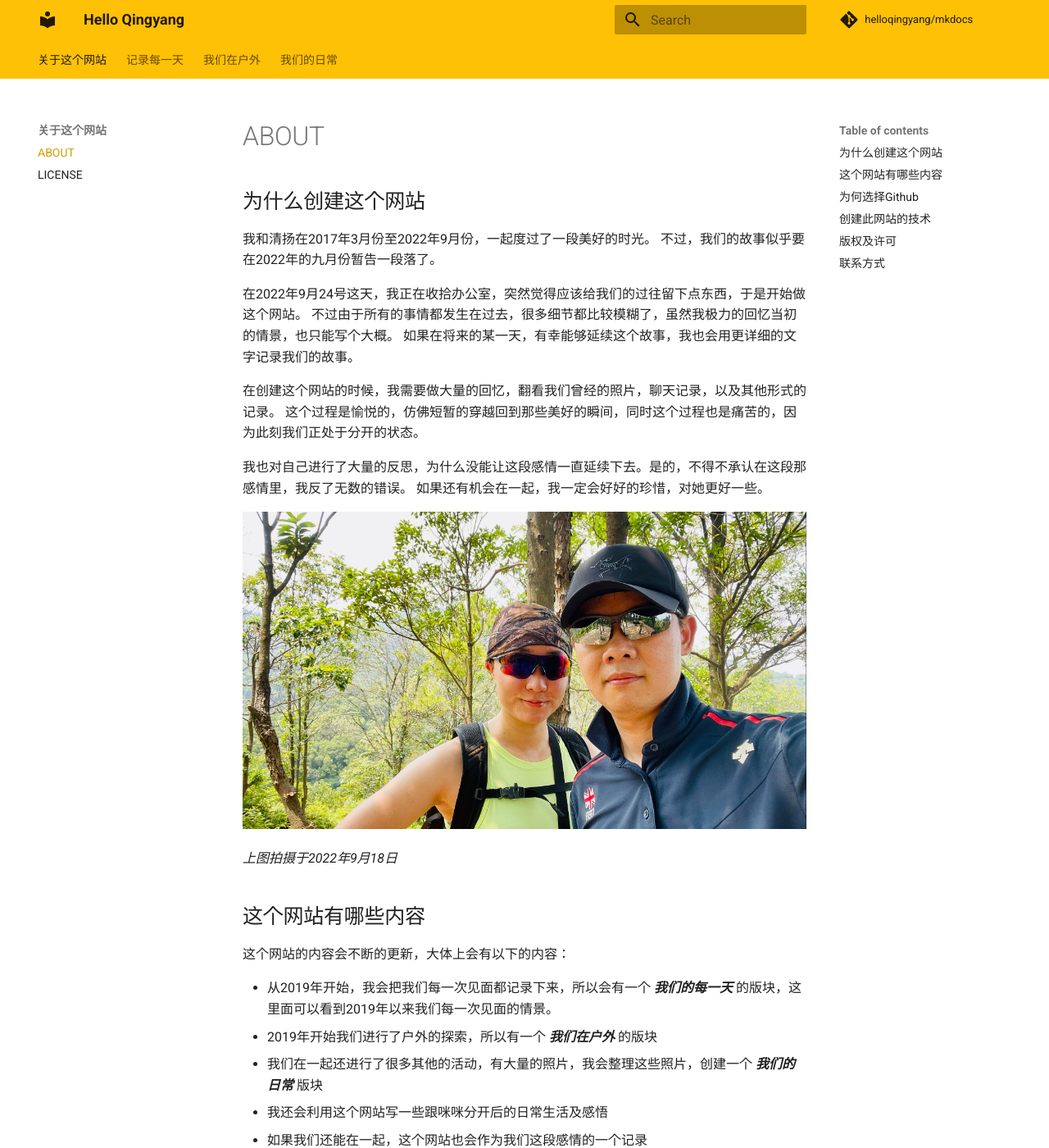
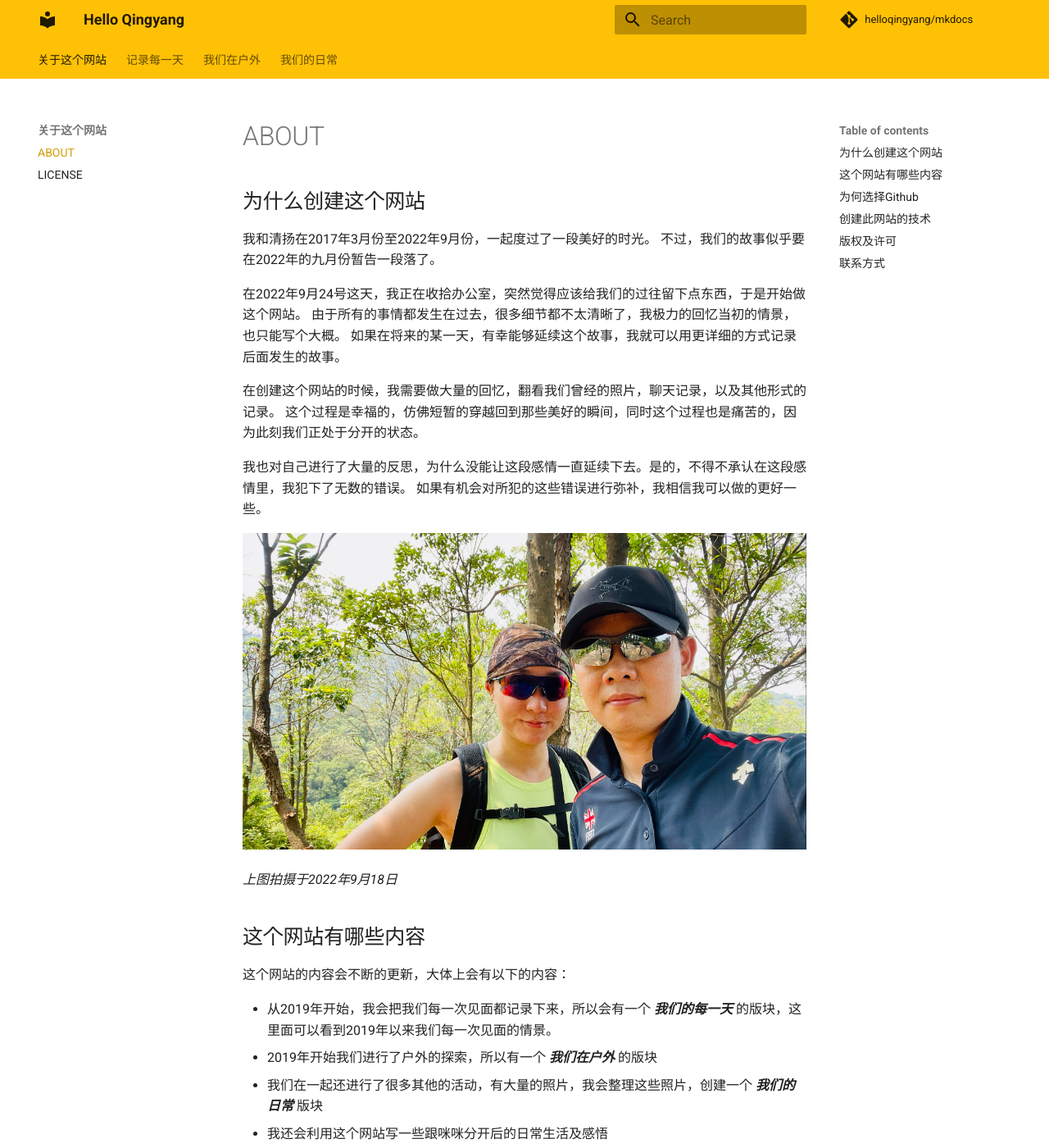
Before and after one commit to helloqingyang/mkdocs, an MkDocs documentation site: the page built from docs/index.md, in a window 1280 px wide and 1400 px high. Shown: the whole window at 82% size. Built offline with MkDocs 1.6.1 and Material for MkDocs 9.7.7, drawn with Linux system fonts in a browser that asks for light colours; a script that is not in the unit is left out; comment, search, counter and statistics services are not loaded; some of the changed text lies outside the part shown.

```diff
--- a/docs/index.md
+++ b/docs/index.md
@@ -4,14 +4,14 @@
 不过，我们的故事似乎要在2022年的九月份暂告一段落了。
 
 在2022年9月24号这天，我正在收拾办公室，突然觉得应该给我们的过往留下点东西，于是开始做这个网站。
-不过由于所有的事情都发生在过去，很多细节都比较模糊了，虽然我极力的回忆当初的情景，也只能写个大概。
-如果在将来的某一天，有幸能够延续这个故事，我也会用更详细的文字记录我们的故事。
+由于所有的事情都发生在过去，很多细节都不太清晰了，我极力的回忆当初的情景，也只能写个大概。
+如果在将来的某一天，有幸能够延续这个故事，我就可以用更详细的方式记录后面发生的故事。
 
 在创建这个网站的时候，我需要做大量的回忆，翻看我们曾经的照片，聊天记录，以及其他形式的记录。
-这个过程是愉悦的，仿佛短暂的穿越回到那些美好的瞬间，同时这个过程也是痛苦的，因为此刻我们正处于分开的状态。
+这个过程是幸福的，仿佛短暂的穿越回到那些美好的瞬间，同时这个过程也是痛苦的，因为此刻我们正处于分开的状态。
 
-我也对自己进行了大量的反思，为什么没能让这段感情一直延续下去。是的，不得不承认在这段那感情里，我反了无数的错误。
-如果还有机会在一起，我一定会好好的珍惜，对她更好一些。
+我也对自己进行了大量的反思，为什么没能让这段感情一直延续下去。是的，不得不承认在这段感情里，我犯下了无数的错误。
+如果有机会对所犯的这些错误进行弥补，我相信我可以做的更好一些。
 
 ![](https://raw.githubusercontent.com/helloqingyang/mkdocs/main/docs/images/Others/index1.jpg)
 
@@ -26,12 +26,12 @@
 * 我们在一起还进行了很多其他的活动，有大量的照片，我会整理这些照片，创建一个 ***我们的日常*** 版块
 * 我还会利用这个网站写一些跟咪咪分开后的日常生活及感悟
 * 如果我们还能在一起，这个网站也会作为我们这段感情的一个记录
-* 如果可能，后面还会添加其他的版块，让这个网站的内容更加丰富，或许10年，20年或者30年后，我们再来看这个网站，会发现，天啊，时间过得真快
+* 如果可能，后面还会添加其他的版块，让这个网站的内容更加丰富，或许10年，20年或者30年后，我们再来看这个网站，会感慨，天啊，时间过得真快
 
 ## 为何选择Github
 
 * Github是一个免费的托管平台
-* Github是一个可以长久的保留数据的地方，而不需要担心它像有一些爱情那样会突然消失
+* Github是一个可以长久的保留数据的地方，而不需要担心它像有一些爱情那样突然消失
 
 ## 创建此网站的技术
 
--- a/mkdocs.yml
+++ b/mkdocs.yml
@@ -132,4 +132,4 @@ nav:
         - 哈巴二刷: 哈巴二刷.md
 
   - 我们的日常:
-        - 2020: 2022.md
+        - 开始: 开始.md
```
Also changed, not shown: docs/哈巴二刷.md (+43 -26 lines), docs/开始.md (added, +35 -0 lines), docs/images/Others/start.jpg (added).
